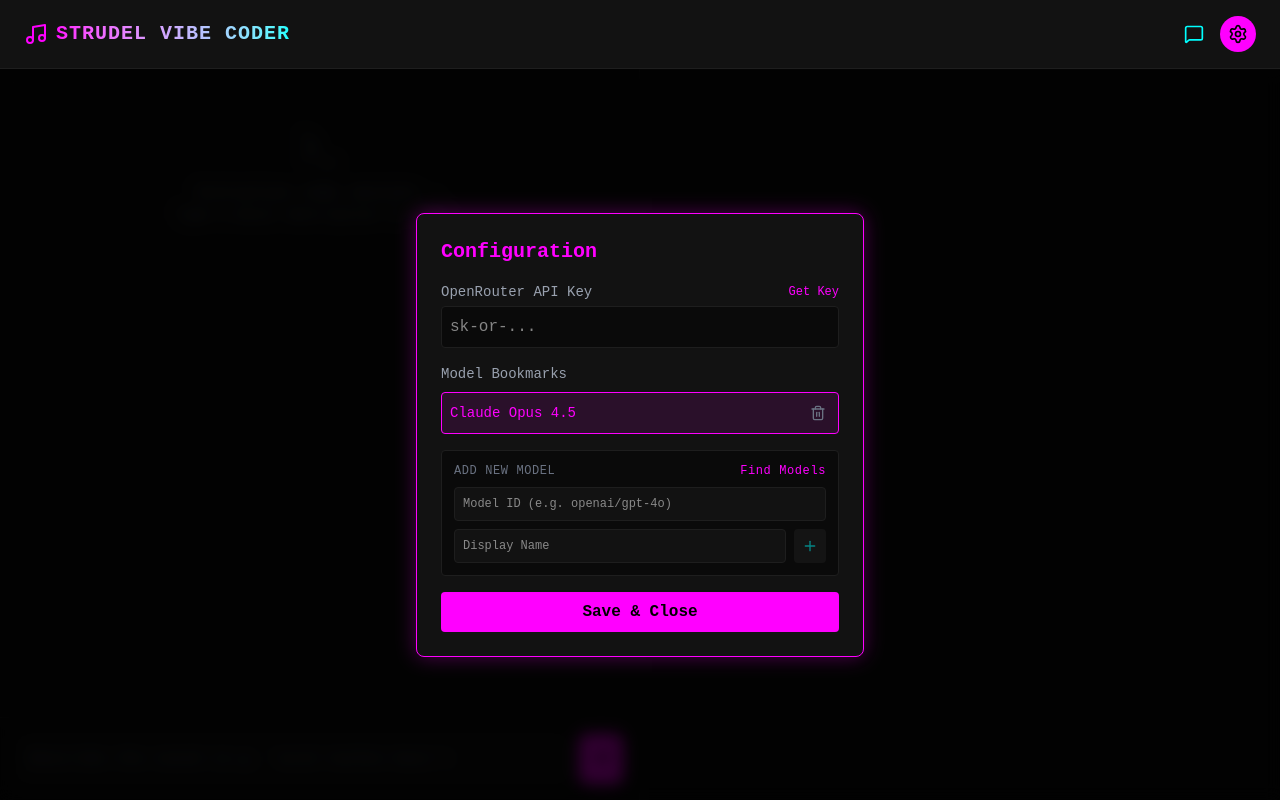
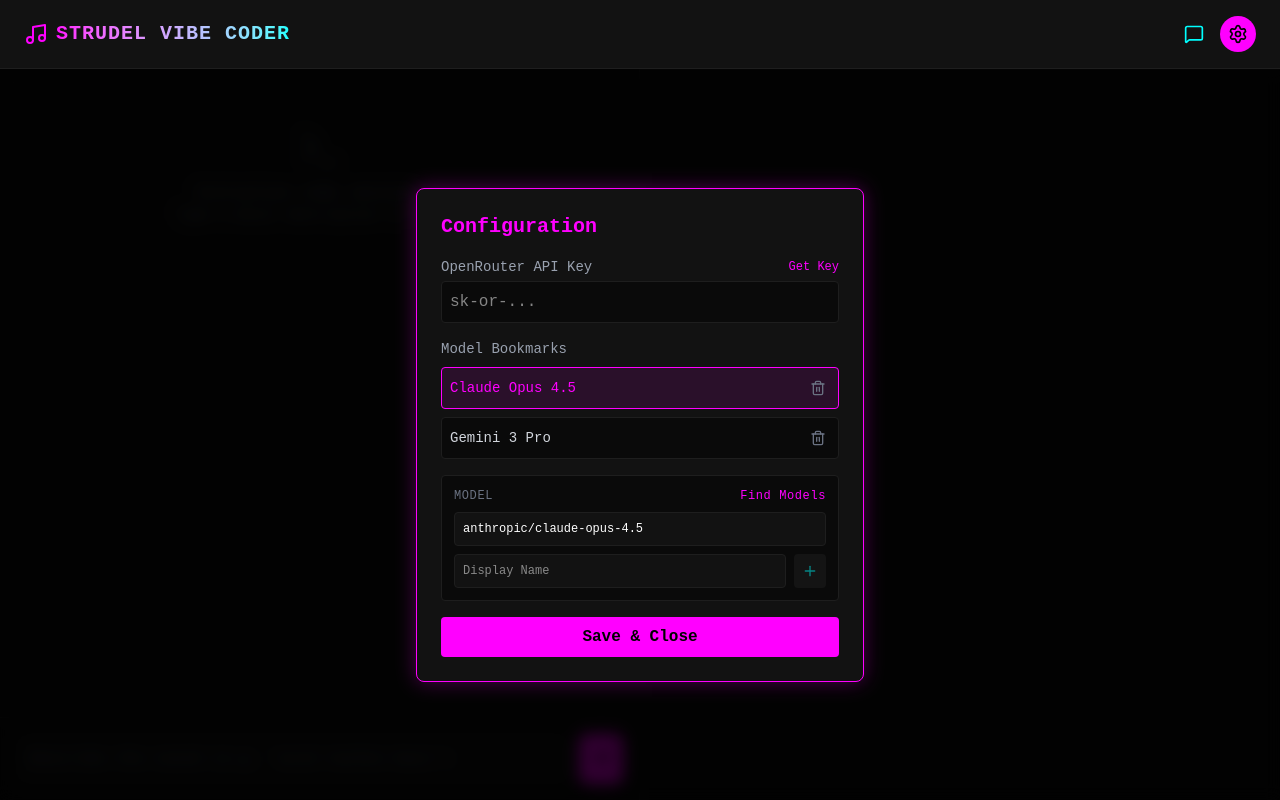
Before and after one commit to ronnqvist/strudel-vibe-coder, a React (Vite) app: page / in a window 1280 px wide. Both pictures are taken after a click on the button 1238 px from the left and 34 px from the top of the page. Built offline with nearby package versions, Linux system fonts and the light colour scheme.

Commit message:
feat: polished LLM selection

```diff
--- a/src/App.jsx
+++ b/src/App.jsx
@@ -12,12 +12,13 @@ function App() {
         const saved = localStorage.getItem('openrouter_saved_models');
         return saved ? JSON.parse(saved) : [
             { id: "anthropic/claude-opus-4.5", name: "Claude Opus 4.5" },
+            { id: "google/gemini-3-pro-preview", name: "Gemini 3 Pro" },
         ];
     });
     const [model, setModel] = useState(localStorage.getItem('openrouter_model') || "anthropic/claude-opus-4.5");
 
     // New Model Input State
-    const [newModelId, setNewModelId] = useState('');
+    // newModelId is now synonymous with 'model' (active model)
     const [newModelName, setNewModelName] = useState('');
 
     const [chats, setChats] = useState(() => {
@@ -384,7 +385,10 @@ function App() {
                                                 ? 'bg-cyber-neon/10 border-cyber-neon text-cyber-neon'
                                                 : 'bg-cyber-black border-cyber-gray text-gray-300 hover:border-cyber-cyan'
                                                 }`}
-                                            onClick={() => setModel(m.id)}
+                                            onClick={() => {
+                                                setModel(m.id);
+                                                setNewModelName(m.name);
+                                            }}
                                         >
                                             <span className="text-sm truncate flex-1">{m.name || m.id}</span>
                                             <button
@@ -406,15 +410,15 @@ function App() {
                                 {/* Add New Model */}
                                 <div className="bg-cyber-black p-3 rounded border border-cyber-gray">
                                     <div className="text-xs text-gray-500 mb-2 uppercase tracking-wider flex justify-between items-center">
-                                        <span>Add New Model</span>
+                                        <span>Model</span>
                                         <a href="https://openrouter.ai/models" target="_blank" rel="noopener noreferrer" className="text-cyber-neon hover:underline normal-case">
                                             Find Models
                                         </a>
                                     </div>
                                     <input
                                         type="text"
-                                        value={newModelId}
-                                        onChange={(e) => setNewModelId(e.target.value)}
+                                        value={model}
+                                        onChange={(e) => setModel(e.target.value)}
                                         className="w-full bg-cyber-dark border border-cyber-gray p-2 rounded text-xs text-white mb-2 focus:border-cyber-neon focus:outline-none"
                                         placeholder="Model ID (e.g. openai/gpt-4o)"
                                     />
@@ -428,13 +432,19 @@ function App() {
                                         />
                                         <button
                                             onClick={() => {
-                                                if (newModelId && newModelName) {
-                                                    setSavedModels(prev => [...prev, { id: newModelId, name: newModelName }]);
-                                                    setNewModelId('');
+                                                if (model && newModelName) {
+                                                    setSavedModels(prev => {
+                                                        // Update if exists, otherwise add
+                                                        const existing = prev.find(m => m.id === model);
+                                                        if (existing) {
+                                                            return prev.map(m => m.id === model ? { ...m, name: newModelName } : m);
+                                                        }
+                                                        return [...prev, { id: model, name: newModelName }];
+                                                    });
                                                     setNewModelName('');
                                                 }
                                             }}
-                                            disabled={!newModelId || !newModelName}
+                                            disabled={!model || !newModelName}
                                             className="bg-cyber-gray hover:bg-cyber-neon hover:text-black text-cyber-cyan p-2 rounded transition-colors disabled:opacity-50"
                                         >
                                             <Plus className="w-4 h-4" />
```
